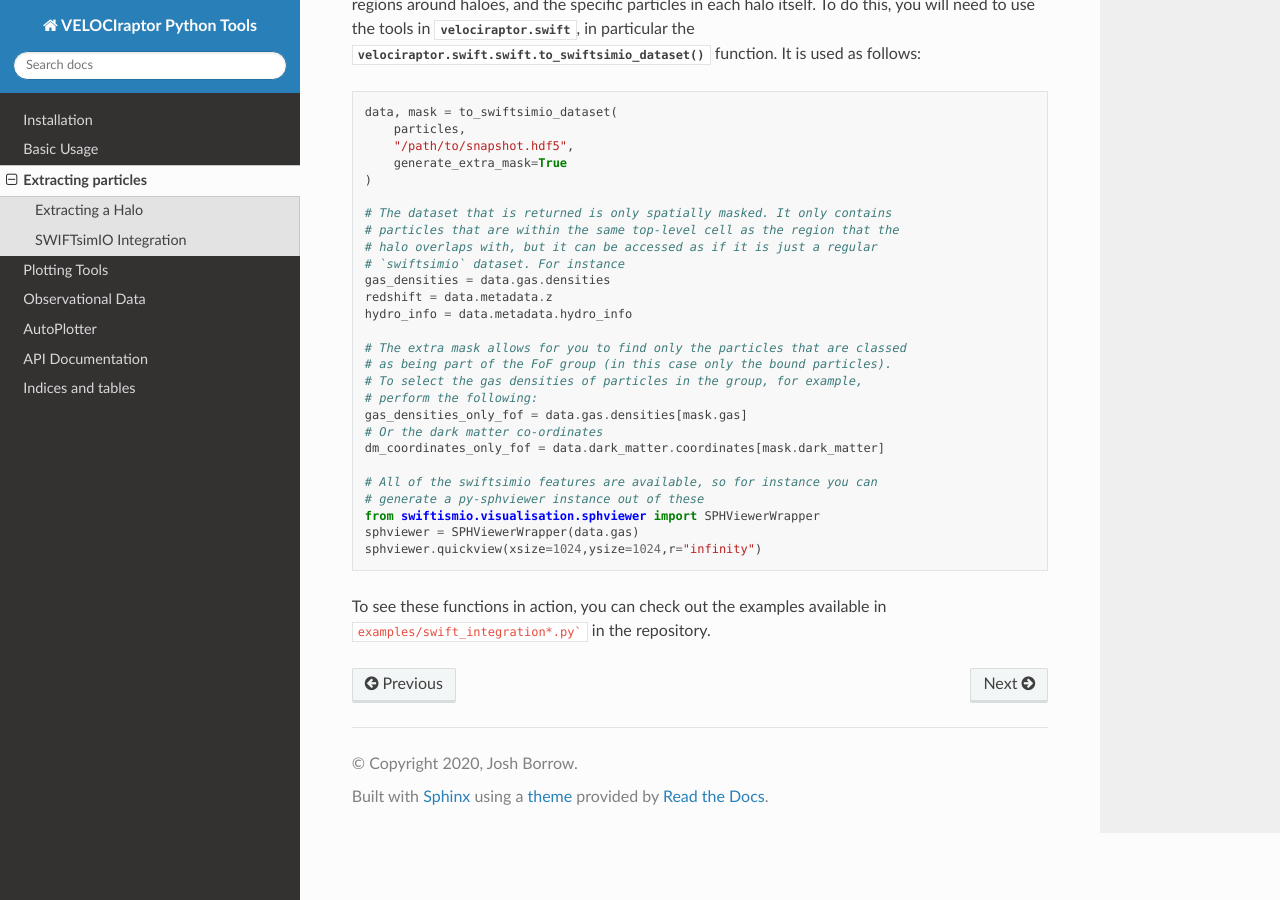
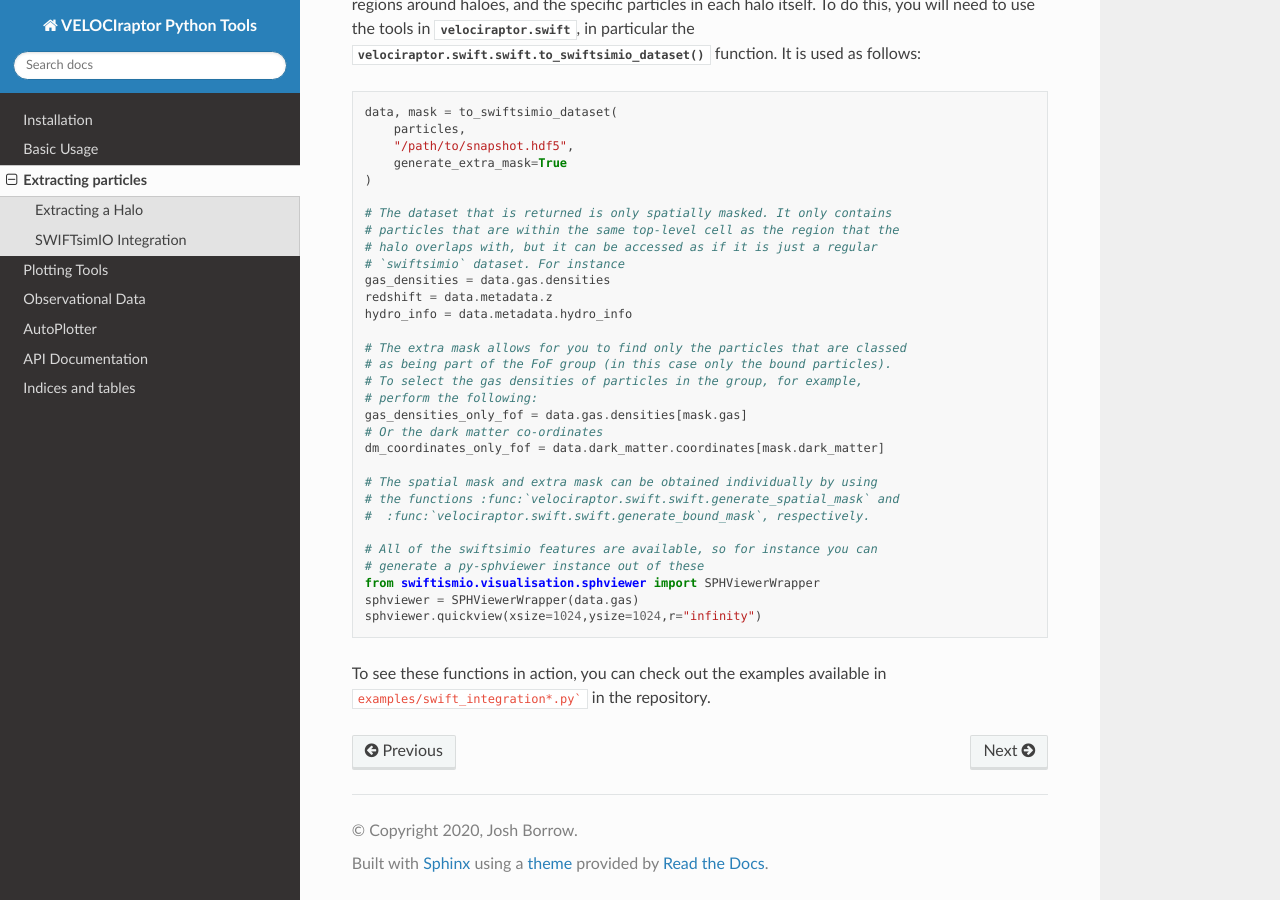
Before and after one commit to j-davies-astro/velociraptor-python, a Sphinx documentation site: the page built from docs/source/particles_files/index.rst, in a window 1280 px wide and 900 px high, scrolled down 1095 px. Built offline with Sphinx 7.4.7 and the Read the Docs theme 2.0.0, drawn with Linux system fonts in a browser that asks for light colours; pages that are not in the unit, such as notebooks, are missing from menus.

Commit message:
Add docs for generate_bound_mask and generate_spatial_mask.

```diff
--- a/docs/source/particles_files/index.rst
+++ b/docs/source/particles_files/index.rst
@@ -80,6 +80,10 @@ follows:
    # Or the dark matter co-ordinates
    dm_coordinates_only_fof = data.dark_matter.coordinates[mask.dark_matter]
 
+   # The spatial mask and extra mask can be obtained individually by using
+   # the functions :func:`velociraptor.swift.swift.generate_spatial_mask` and
+   #  :func:`velociraptor.swift.swift.generate_bound_mask`, respectively.
+
    # All of the swiftsimio features are available, so for instance you can
    # generate a py-sphviewer instance out of these
    from swiftismio.visualisation.sphviewer import SPHViewerWrapper
```
